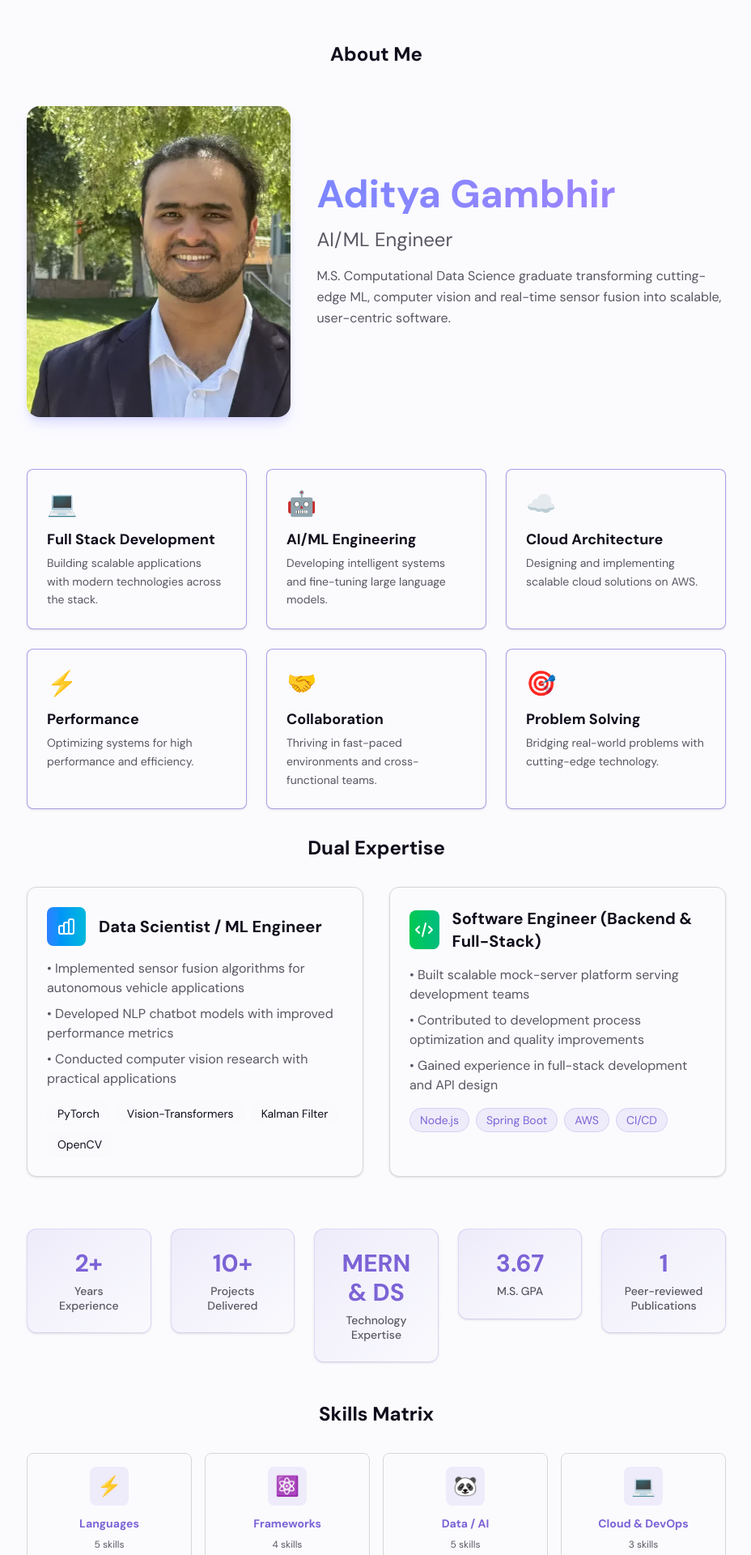
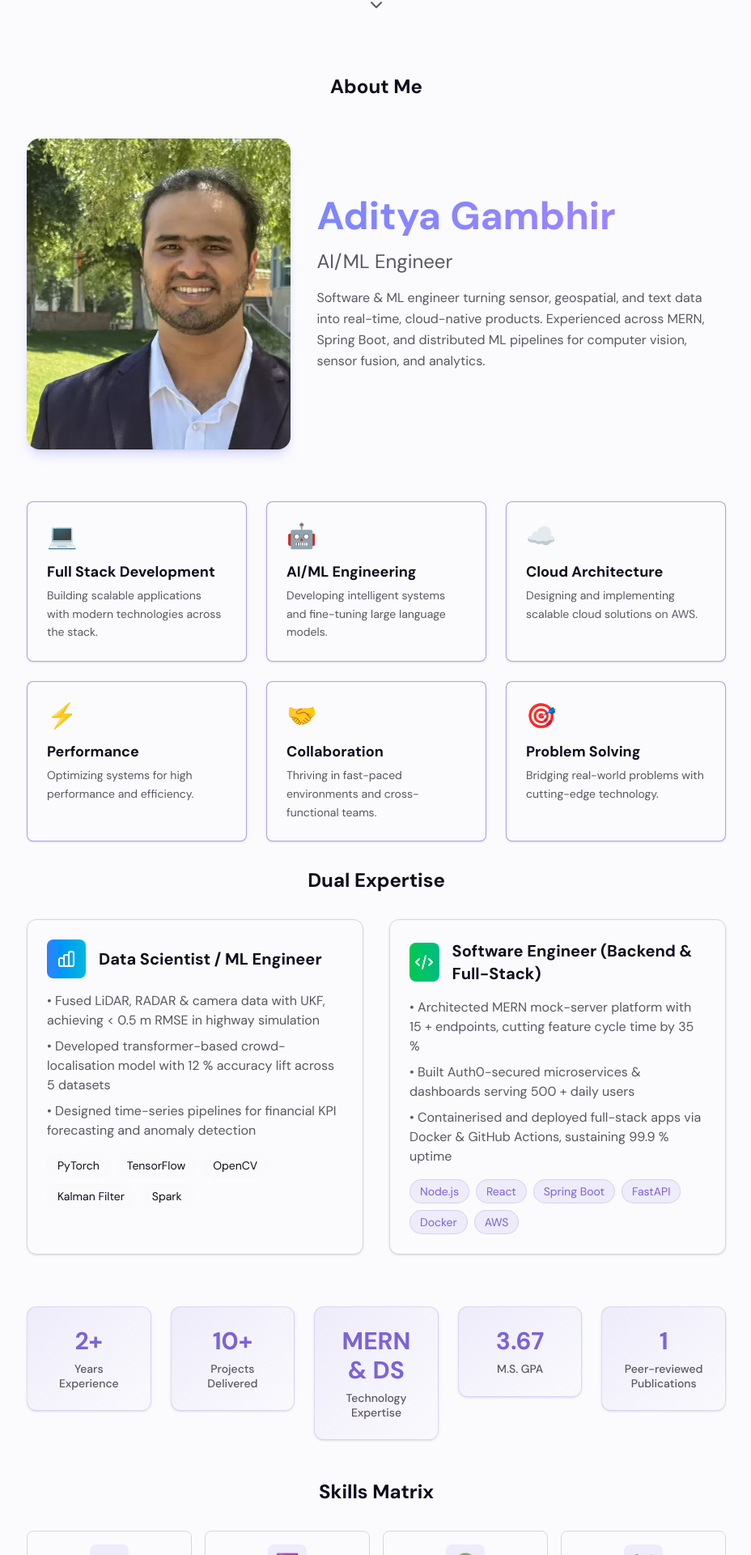
Before and after one commit to Aditya-gam/aditya-gambhir-portfolio, a Next.js app: page / in a window 1280 px wide. Shown: the part 879-2799 px from the top of the page at 81% size, without its empty margins (175-1103 px from the left). Built offline with nearby package versions, Linux system fonts and the light colour scheme; no server answers.

Commit message:
refactor: update about data structure and content
- Update about data to align with new content structure
- Improve data organization and type safety
- Add missing fields and update existing content
- Enhance about section data consistency

```diff
--- a/src/data/about.ts
+++ b/src/data/about.ts
@@ -1,8 +1,9 @@
-// About page data - centralized for easy management and security
+// About page data – centralized for easy management and security
 import type { Certificate } from '@/types';
 
 export interface AboutData {
   hero: {
+    greeting: string;
     name: string;
     title: string;
     description: string;
@@ -77,12 +78,16 @@ export interface AboutData {
 }
 
 export const aboutData: AboutData = {
+  // ────────────────────────────────────────────
+  // HERO
+  // ────────────────────────────────────────────
   hero: {
+    greeting: "Hello, I'm Aditya",
     name: 'Aditya Gambhir',
     title:
-      'Full-Stack Developer & AI Enthusiast bridging data science and software engineering.',
+      'M.S. Computational Data Science • Full-Stack Developer & AI Enthusiast',
     description:
-      'M.S. Computational Data Science graduate transforming cutting-edge ML, computer vision and real-time sensor fusion into scalable, user-centric software.',
+      'Software & ML engineer turning sensor, geospatial, and text data into real-time, cloud-native products. Experienced across MERN, Spring Boot, and distributed ML pipelines for computer vision, sensor fusion, and analytics.',
     image: {
       src: '/headshot1.webp',
       alt: 'Aditya Gambhir',
@@ -92,116 +97,230 @@ export const aboutData: AboutData = {
       sde: '/Aditya_Gambhir_SDE.pdf',
     },
   },
+
+  // ────────────────────────────────────────────
+  // QUICK STATS
+  // ────────────────────────────────────────────
   stats: {
     experience: '1.5+',
     projects: '10+',
     gpa: '3.67',
     publications: '1',
   },
+
+  // ────────────────────────────────────────────
+  // PROFESSIONAL SUMMARY
+  // ────────────────────────────────────────────
   professionalSummary: {
     description:
-      'Software engineer and data scientist with experience in machine learning, computer vision, and full-stack development. Specialized in transforming research concepts into practical applications through modern development practices. Passionate about building scalable solutions that bridge academic research with real-world implementation.',
-    quote: "Let's build the future of technology together.",
+      'Data-driven software engineer and ML researcher with an M.S. in Computational Data Science (UC Riverside). I specialise in building scalable back-end services and machine-learning pipelines that transform raw data into actionable insights, with proven results in computer vision, real-time sensor fusion, and geospatial analytics.',
+    quote: 'Turning data into dynamic products.',
   },
+
+  // ────────────────────────────────────────────
+  // DUAL EXPERTISE
+  // ────────────────────────────────────────────
   dualExpertise: {
     dataScientist: {
       title: 'Data Scientist / ML Engineer',
       achievements: [
-        'Implemented sensor fusion algorithms for autonomous vehicle applications',
-        'Developed NLP chatbot models with improved performance metrics',
-        'Conducted computer vision research with practical applications',
+        'Fused LiDAR, RADAR & camera data with UKF, achieving < 0.5 m RMSE in highway simulation',
+        'Developed transformer-based crowd-localisation model with 12 % accuracy lift across 5 datasets',
+        'Designed time-series pipelines for financial KPI forecasting and anomaly detection',
       ],
       technologies: [
         'PyTorch',
-        'Vision-Transformers',
+        'TensorFlow',
+        'OpenCV',
         'Kalman Filter',
-        'OpenCV',
+        'Spark',
       ],
     },
     softwareEngineer: {
       title: 'Software Engineer (Backend & Full-Stack)',
       achievements: [
-        'Built scalable mock-server platform serving development teams',
-        'Contributed to development process optimization and quality improvements',
-        'Gained experience in full-stack development and API design',
+        'Architected MERN mock-server platform with 15 + endpoints, cutting feature cycle time by 35 %',
+        'Built Auth0-secured microservices & dashboards serving 500 + daily users',
+        'Containerised and deployed full-stack apps via Docker & GitHub Actions, sustaining 99.9 % uptime',
       ],
-      technologies: ['Node.js', 'Spring Boot', 'AWS', 'CI/CD'],
+      technologies: [
+        'Node.js',
+        'React',
+        'Spring Boot',
+        'FastAPI',
+        'Docker',
+        'AWS',
+      ],
     },
   },
+
+  // ────────────────────────────────────────────
+  // SKILLS MATRIX
+  // ────────────────────────────────────────────
   skillsMatrix: [
     {
       category: 'Languages',
-      items: ['C++', 'Java', 'JavaScript', 'TypeScript', 'Python'],
+      items: [
+        'C', // scripting & systems
+        'C++',
+        'Java',
+        'Python',
+        'JavaScript',
+        'TypeScript',
+        'SQL',
+        'Bash',
+        'R',
+      ],
     },
     {
-      category: 'Frameworks',
-      items: ['React', 'Node.js', 'Spring Boot', 'FastAPI'],
+      category: 'Frontend & UI',
+      items: [
+        'React',
+        'Next.js',
+        'Angular (basic)',
+        'Tailwind CSS',
+        'HTML5 / CSS3',
+        'D3.js',
+        'Streamlit',
+      ],
     },
     {
-      category: 'Data / AI',
-      items: ['Pandas', 'NumPy', 'TensorFlow', 'Keras', 'OpenCV'],
+      category: 'Backend & APIs',
+      items: [
+        'Node.js',
+        'Express.js',
+        'Spring Boot',
+        'FastAPI',
+        'GraphQL',
+        'REST',
+        'Microservices',
+      ],
+    },
+    {
+      category: 'Data / AI Libraries',
+      items: [
+        'Pandas',
+        'NumPy',
+        'TensorFlow',
+        'PyTorch',
+        'Scikit-learn',
+        'Keras',
+        'OpenCV',
+        'Transformers',
+        'Seaborn',
+        'Matplotlib',
+        'SpaCy',
+      ],
+    },
+    {
+      category: 'Big Data & Analytics',
+      items: ['Apache Spark', 'Hadoop', 'Kafka', 'Snowflake', 'BigQuery'],
     },
     {
       category: 'Cloud & DevOps',
-      items: ['AWS (EC2, S3, Lambda)', 'Docker', 'Kubernetes'],
+      items: [
+        'AWS (EC2, S3, Lambda)',
+        'GCP',
+        'Azure',
+        'Docker',
+        'Kubernetes',
+        'GitLab CI/CD',
+        'GitHub Actions',
+        'Jenkins',
+        'Linux (Ubuntu)',
+        'Monitoring & Observability',
+      ],
     },
     {
-      category: 'Databases',
-      items: ['PostgreSQL', 'MongoDB', 'MySQL'],
+      category: 'Databases & Storage',
+      items: ['PostgreSQL', 'MySQL', 'MongoDB', 'SQLite'],
     },
     {
-      category: 'Tooling',
-      items: ['Git', 'GitHub Actions', 'Jenkins', 'Jira'],
+      category: 'Tooling & Productivity',
+      items: [
+        'Git',
+        'Jira',
+        'VS Code',
+        'IntelliJ IDEA',
+        'Jupyter Notebook',
+        'Postman',
+        'Excel',
+        'Tableau',
+        'Power BI',
+        'Pytest',
+      ],
     },
   ],
+
+  // ────────────────────────────────────────────
+  // EXPERIENCE
+  // ────────────────────────────────────────────
   experience: [
     {
       company: 'Tech Mahindra',
-      role: 'Student Intern',
+      role: 'Software Development Intern',
       period: 'Jan 2023 → May 2023',
       bullets: [
-        'Built comprehensive MERN stack mock-server platform with multiple API endpoints',
-        'Developed a robust mock server service application delivering a fully functional solution that simulated over 15 API endpoints within 3 months',
-        'Designed and implemented secure user login, registration, and authentication modules that boosted system efficiency by 35% and reduced error rates by 20%',
-        'Followed agile development methodologies, contributing to a 25% faster feature delivery cycle by participating in daily stand-ups and sprint ceremonies',
-        'Collaborated with a team of 5 developers through code reviews, unit testing and debugging sessions which decreased critical bugs by 40%',
-        'Leveraged MongoDB, Express.js, React and Node.js to build a reliable, scalable application, enhancing overall performance by 30%',
-        'Integrated industry-standard security protocols into application components, ensuring robust data protection and improved user trust',
-        'Contributed to brainstorming that led to 3 innovative features, significantly enhancing functionality and user experience',
+        'Delivered a MERN mock-server platform simulating 15 + endpoints, boosting developer productivity',
+        'Implemented secure auth modules that cut error rates by 20 % and improved efficiency by 35 %',
+        'Collaborated in Agile rituals, accelerating feature delivery by 25 %',
+        'Performed code reviews and unit testing that reduced critical bugs by 40 %',
+        'Optimised performance by 30 % using MongoDB, Express.js, React & Node.js',
       ],
     },
     {
       company: 'Tech Mahindra',
-      role: 'Student Intern',
+      role: 'Software Development Intern',
       period: 'Jul 2022 → Dec 2022',
       bullets: [
-        'Integrated backend systems using Node.js and Auth0 to implement robust user authentication, securing access for over 500 daily users',
-        'Developed an Admin Dashboard consolidating data sources and delivering real-time analytics, improving decision-making efficiency by 30%',
-        'Designed and deployed dynamic micro-services to record and store form responses, processing 1,000+ submissions per day on a scalable cloud architecture',
+        'Integrated backend systems with Node.js & Auth0, securing 500 + daily users',
+        'Built an Admin Dashboard delivering real-time analytics, improving decisions by 30 %',
+        'Designed micro-services processing 1 000 + submissions per day on cloud-native infra',
       ],
     },
     {
-      company: 'C-DAC',
+      company: 'Centre for Development of Advanced Computing (C-DAC)',
       role: 'Research & Development Intern',
       period: 'Jan 2022 → Jun 2022',
       bullets: [
-        'Developed real-time brainwave processing web service using modern technologies',
-        'Led the front-end development with the PERN stack and integrated FastAPI for robust API connectivity with the P300 controller',
-        'Engineered a scalable service that processes real-time brainwave data, supporting over 500 active sessions daily',
-        'Implemented multi-level access controls ensuring secure and personalized experiences for diverse user roles',
-        'Collaborated with cross-functional teams to achieve 99.9% uptime and improved application reliability',
-        'Improved data processing efficiency by 30% through rigorous testing and optimization of front-end and back-end components',
+        'Led PERN-stack front-end and FastAPI backend for real-time brain-wave analysis',
+        'Scaled service to 500 + concurrent sessions with 99.9 % uptime',
+        'Implemented multi-level access control and improved processing efficiency by 30 %',
       ],
     },
   ],
+
+  // ────────────────────────────────────────────
+  // EDUCATION
+  // ────────────────────────────────────────────
   education: [
     {
       degree: 'M.S. Computational Data Science',
       school: 'University of California, Riverside',
-      gpa: '3.67',
-      courses: ['Big Data', 'AI', 'Spatial Computing', 'ML'],
+      gpa: '3.67/4',
+      courses: [
+        'Big Data Management',
+        'Spatial Computing',
+        'Machine Learning',
+        'Advanced Computer Vision',
+      ],
+    },
+    {
+      degree: 'B.Tech Computer Engineering',
+      school: 'Vishwakarma Institute of Information Technology',
+      gpa: '9.62/10',
+      courses: [
+        'Data Structures & Algorithms',
+        'Operating Systems',
+        'Database Management',
+        'Computer Networks',
+      ],
     },
   ],
+
+  // ────────────────────────────────────────────
+  // CERTIFICATIONS
+  // ────────────────────────────────────────────
   certifications: [
     {
       title: 'Sensor Fusion Nanodegree',
@@ -209,7 +328,7 @@ export const aboutData: AboutData = {
       year: '2024',
       month: 'Oct',
       filePath: '/certificates/Udacity Sensor Fusion Certificate.pdf',
-      description: 'Advanced sensor fusion techniques for autonomous systems',
+      description: 'Advanced sensor-fusion techniques for autonomous systems',
     },
     {
       title: 'Microservices with Java Spring Boot and Spring Cloud',
@@ -218,8 +337,7 @@ export const aboutData: AboutData = {
       month: 'Nov',
       filePath:
         '/certificates/Microservices with Java Spring Boot  and Spring Cloud - udemy.pdf',
-      description:
-        'Comprehensive microservices architecture with Spring ecosystem',
+      description: 'Comprehensive microservices architecture with Spring',
     },
     {
       title: 'Solidity Smart Contract Programming for Ethereum Blockchain',
@@ -228,7 +346,7 @@ export const aboutData: AboutData = {
       month: 'Apr',
       filePath:
         '/certificates/Solidity Smart Contract Programming for Ethereum Blockchain.pdf',
-      description: 'Blockchain development and smart contract programming',
+      description: 'Blockchain development & smart-contract programming',
     },
     {
       title: 'Dell Artificial Intelligence Foundations',
@@ -236,23 +354,23 @@ export const aboutData: AboutData = {
       year: '2022',
       month: 'Feb',
       filePath: '/certificates/DELL_Certificate-ML.pdf',
-      description: 'Foundational AI concepts and machine learning principles',
+      description: 'Foundational AI concepts and ML principles',
     },
     {
-      title: 'Deep Learning and NLP A-Z: How to create a ChatBot',
+      title: 'Deep Learning and NLP A–Z: How to Create a Chatbot',
       provider: 'Udemy',
       year: '2021',
       month: 'Nov',
       filePath: '/certificates/DNLP A-z How to create a chatbot udemy.pdf',
-      description: 'Natural language processing and chatbot development',
+      description: 'Natural-language processing & chatbot development',
     },
     {
-      title: 'Machine Learning A-Z: Hands on Python & R In Data Science',
+      title: 'Machine Learning A–Z: Hands-On Python & R in Data Science',
       provider: 'Udemy',
       year: '2021',
       month: 'Sep',
       filePath: '/certificates/Machine learning Basics-Udemy.pdf',
-      description: 'Comprehensive machine learning with Python and R',
+      description: 'Comprehensive ML with Python and R',
     },
     {
       title: 'Fundamentals of Deep Learning',
@@ -261,8 +379,7 @@ export const aboutData: AboutData = {
       month: 'Aug',
       filePath:
         '/certificates/Fundamentals Of Deep Learning DLI C-FX-01 Certificate _ Deep Learning Institute.pdf',
-      description:
-        'Deep learning fundamentals and neural network architectures',
+      description: 'Neural-network fundamentals & GPU acceleration',
     },
     {
       title: 'CCNAv7: Introduction to Networks',
@@ -270,15 +387,15 @@ export const aboutData: AboutData = {
       year: '2021',
       month: 'May',
       filePath: '/certificates/AdityaGambhir-CCNA v7 module 1-certificate.pdf',
-      description: 'Network fundamentals and Cisco networking technologies',
+      description: 'Networking fundamentals & Cisco technologies',
     },
     {
-      title: 'Javascript Course 2021: From Zero to Expert',
+      title: 'JavaScript Course 2021: From Zero to Expert',
       provider: 'Udemy',
       year: '2021',
       month: 'Mar',
       filePath: '/certificates/JavaScriptBasic-Udemy.pdf',
-      description: 'Modern JavaScript development and ES6+ features',
+      description: 'Modern JavaScript development & ES6 + features',
     },
     {
       title: 'Object-Oriented Data Structures in C++',
@@ -287,7 +404,7 @@ export const aboutData: AboutData = {
       month: 'Oct',
       filePath:
         '/certificates/Object Oriented Data Structures of C++ - Coursera.pdf',
-      description: 'Advanced C++ programming and data structures',
+      description: 'Advanced C++ programming & data structures',
     },
     {
       title: 'Programming for Everybody (Getting Started with Python)',
@@ -295,34 +412,44 @@ export const aboutData: AboutData = {
       year: '2020',
       month: 'Aug',
       filePath: '/certificates/Python-Coursera.pdf',
-      description: 'Python programming fundamentals and best practices',
+      description: 'Python programming fundamentals',
     },
-  ],
+  ] as const,
+
+  // ────────────────────────────────────────────
+  // PUBLICATIONS
+  // ────────────────────────────────────────────
   publications: [
     {
       id: '1',
-      title: 'A Comprehensive Survey of Multiple Object Tracking Techniques.',
-      journal: 'IJISAE',
+      title: 'A Comprehensive Survey of Multiple Object Tracking Techniques',
+      journal:
+        'International Journal of Intelligent Systems and Applications in Engineering',
       year: '2024',
       url: 'https://ijisae.org/index.php/IJISAE/article/view/5486',
       abstract:
         "Multiple Object Tracking (MOT) is crucial in computer vision and surveillance, especially for automating traffic control in challenging traffic environments. This review surveys advancements in object detection, tracking algorithms, lane departure warnings, and semantic segmentation, with a specific focus on traffic law enforcement. It covers issues like wrong-way, clearway, and one-way traffic violations, as well as challenges including occlusion and splits. Various methods, such as background subtraction and deep learning, are explored.The review stresses the significance of analyzing recent literature for researchers to bridge gaps, overcome limitations, and create new algorithms. It also touches on hardware, datasets, metrics, and research directions. Future MOT research aims to develop efficient algorithms for dynamic tracking, improve detection accuracy, and reduce real-time processing. The survey's proposed methods offer valuable references for tracking multiple objects in frame sequences.",
     },
   ],
+
+  // ────────────────────────────────────────────
+  // COMMUNITY & PERSONAL
+  // ────────────────────────────────────────────
   community: {
-    organization: 'ML Forum VIIT',
+    organization: 'ML Forum – VIIT',
     role: 'Core Committee Member',
-    period: '2021-2022',
+    period: '2021 – 2022',
     description:
-      'Led workshops on deep learning for 80+ students, fostering the next generation of AI practitioners.',
+      'Led workshops on deep learning for 80 + students, fostering the next generation of AI practitioners.',
   },
+
   personalTouch: {
     favoriteStack: 'MERN + AWS',
-    hobbies: [
-      '☕ Always brewing the perfect cup',
-      '🎸 Strumming in spare time',
-    ],
+    hobbies: ['☕ Perfect-cup coffee geek', '🎸 Guitarist in spare time'],
   },
-  // Contact location (used across site)
-  location: 'Los Angeles, CA',
+
+  // ────────────────────────────────────────────
+  // LOCATION
+  // ────────────────────────────────────────────
+  location: 'Riverside, CA',
 };
```
